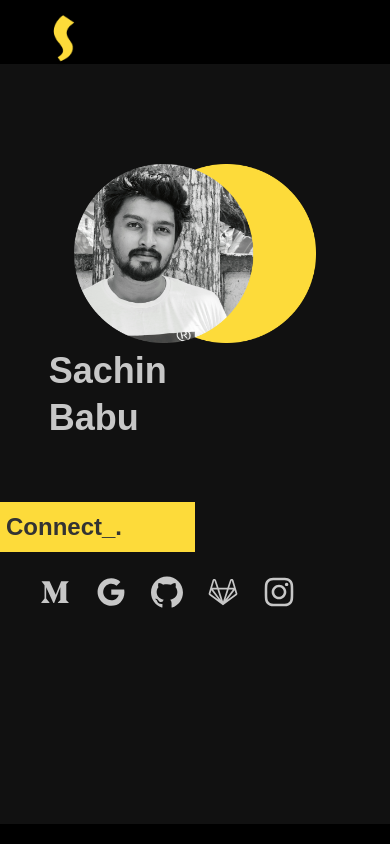
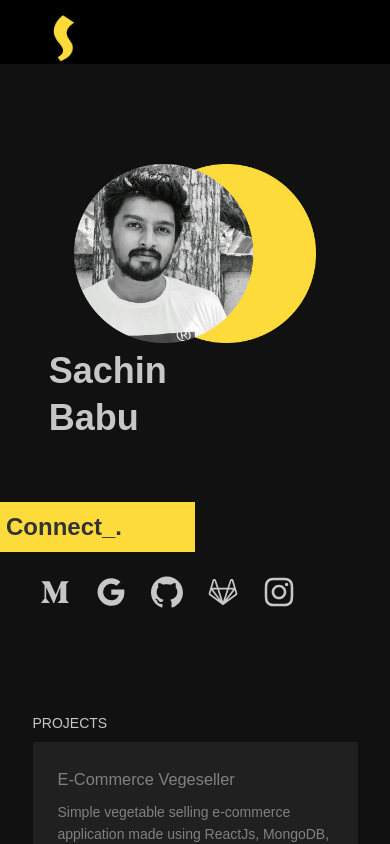
Before and after one commit to sachinbabu221b/profile, a React (Create React App) app: page / in a window 390 px wide. Built offline with nearby package versions, Linux system fonts and the light colour scheme.

Commit message:
[FIX] - Responsive fixes

```diff
--- a/src/App.js
+++ b/src/App.js
@@ -37,7 +37,7 @@ function App() {
         <Content className="content_style">
           <Row justify="center">
             <Profile />
-            <Col xs={{ span: 0 }} md={{ span: 20 }} lg={{ span: 16 }}>
+            <Col xs={{ span: 20 }} md={{ span: 20 }} lg={{ span: 16 }}>
               <CompanyInfo />
               <Row align="middle">
                 <Col span={24} className="company_info-section">
--- a/src/components/company.jsx
+++ b/src/components/company.jsx
@@ -6,7 +6,7 @@ const CompanyInfo = () => {
   return (
     <Fragment>
       <Row align="middle">
-        <Col span={24} className="company_info-section">
+        <Col xs={{ span: 0 }} md={{ span: 24 }} className="company_info-section">
           <Row>
             <Col xs={{ span: 0 }} md={{ span: 11 }}>
               <Col span={24} className="company_style">
--- a/src/components/projects.jsx
+++ b/src/components/projects.jsx
@@ -7,7 +7,7 @@ const ProjectCard = (props) => {
   const { link, description, title } = props;
   return (
     <Col
-      xs={{ span: 0 }}
+      xs={{ span: 24 }}
       md={{ span: 22 }}
       xl={{ span: 22 }}
       className="mg_top32"
@@ -28,7 +28,7 @@ const Projects = () => {
   return (
     <Fragment>
       <Row>
-        <Col xs={{ span: 0 }} md={{ span: 24 }}>
+        <Col xs={{ span: 24 }} md={{ span: 24 }}>
           <Col span={24} className="company_style mg_top_20">
             PROJECTS
           </Col>
--- a/src/components/style.css
+++ b/src/components/style.css
@@ -141,6 +141,7 @@
   .sub_headings {
     margin-top: 20px;
   }
+
 }
 @media screen and (max-width: 450px) and (min-width: 200px) {
   .name_heading {
```
Also changed, not shown: 12 other files (tests, documents, lock files or other folders).
